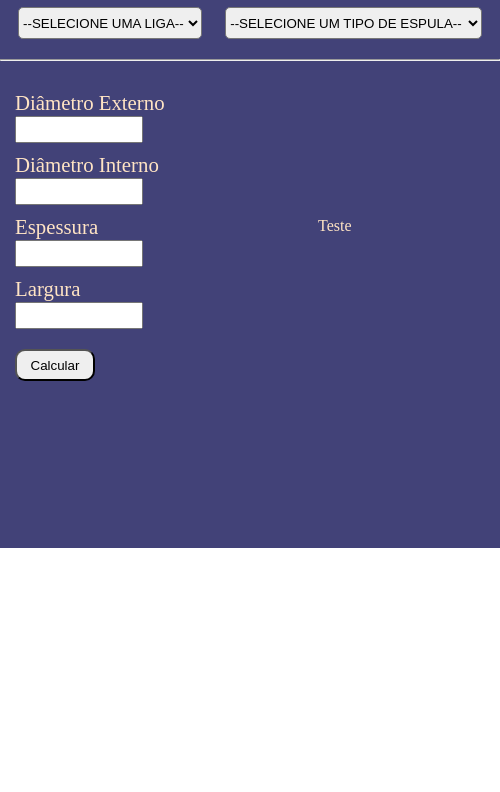
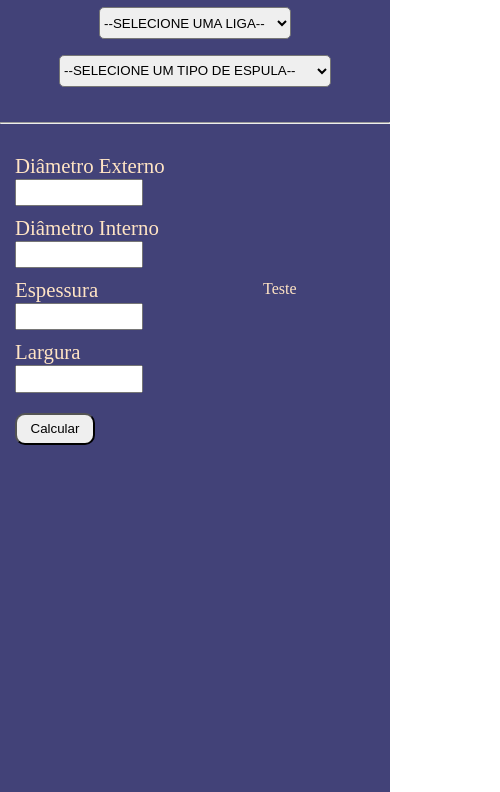
Before and after one commit to pcatarin/peso-de-bobinas, a website: page index.html in a window 390 px wide. Shown: the part 52-844 px from the top of the page, 500 px wide, since content can reach past the window. Drawn offline with Linux system fonts and the light colour scheme.

Commit message:
Update
Mudança na responsividade

```diff
--- a/Styles/style.css
+++ b/Styles/style.css
@@ -5,8 +5,9 @@
 }
 
 main {
-    width: 500px;
-    height: 600px;
+    width: 100vw;
+    max-width: 500px;
+    height: 100vh;
     margin: 0 auto;
     background-color: rgb(66, 66, 120);
     color: bisque;
@@ -14,18 +15,24 @@ main {
 }
 
 .selection {
+    width: 100%;
     margin-top: 20px;
     margin-bottom: 20px;
     display: flex;
+    flex-direction: column;
     justify-content: center;
 }
 
 .selection-box {
+    width: 100%;
     display: flex;
+    flex-wrap: wrap;
+    justify-content: center;
     gap: 5%;
 }
 
 .selection-type {
+    margin-bottom: 4%;
     border-radius: 5px;
     width: 17rem;
     height: 2rem;
```
